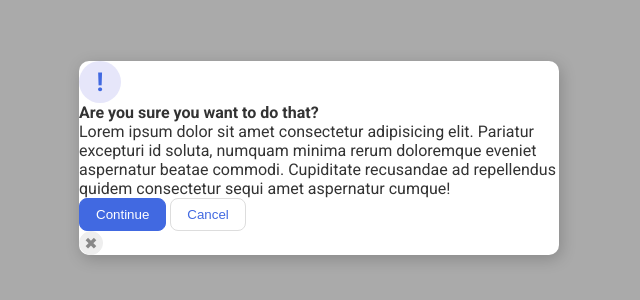
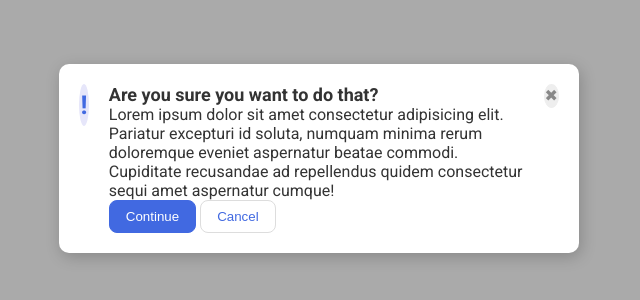
Before and after one commit to RunedWriter/css-exercises, a plain HTML site: page foundations/flexbox-exercises/05-flex-modal/index.html in a window 1280 px wide. Shown: the part 242-542 px from the top of the page, without its empty margins (321-961 px from the left). Drawn offline with Linux system fonts and the light colour scheme.

```diff
--- a/foundations/flexbox-exercises/05-flex-modal/styles.css
+++ b/foundations/flexbox-exercises/05-flex-modal/styles.css
@@ -20,6 +20,18 @@ body {
   width: 480px;
   border-radius: 10px;
   box-shadow: 2px 4px 16px rgba(0,0,0,.2);
+  display: flex;
+  padding: 20px;
+  gap: 20px;
+}
+
+.container {
+   display: flex;
+   flex-direction: column;
+}
+
+.header {
+    font-size: large;
 }
 
 .icon {
```
